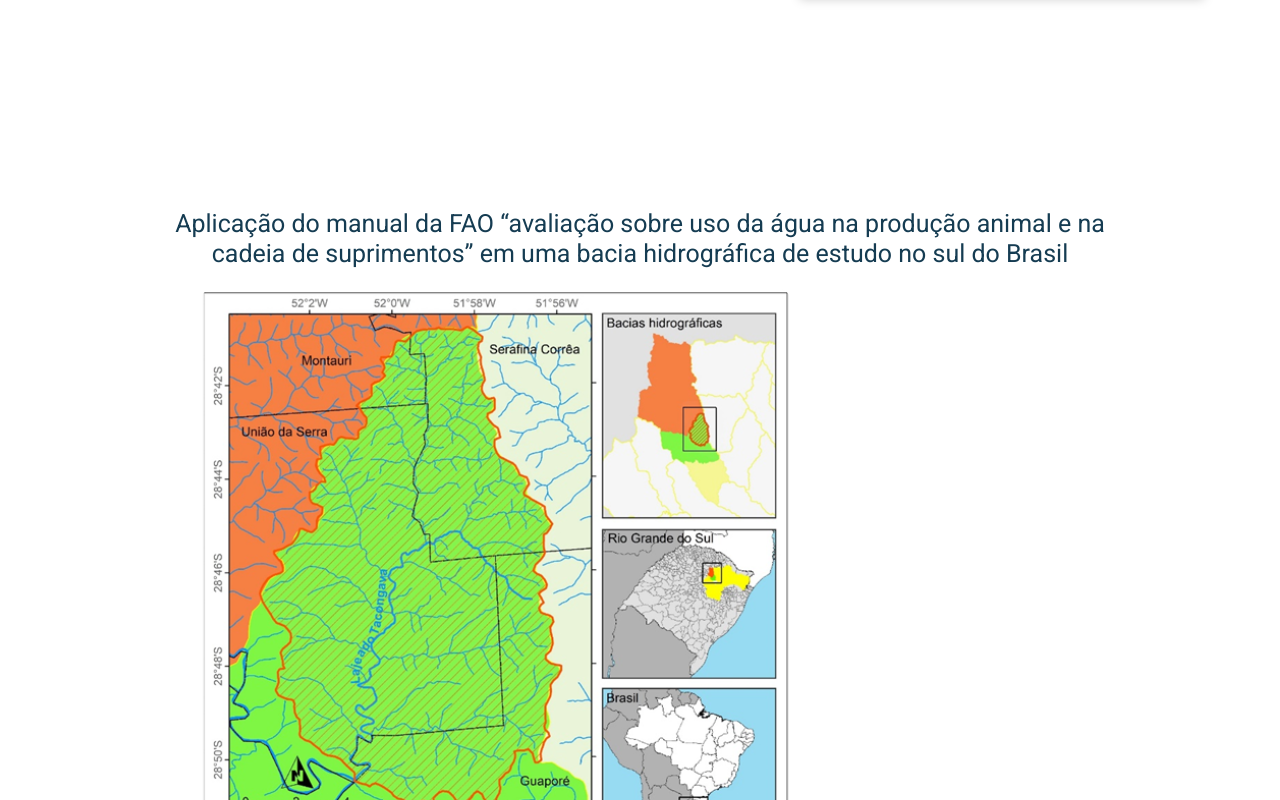
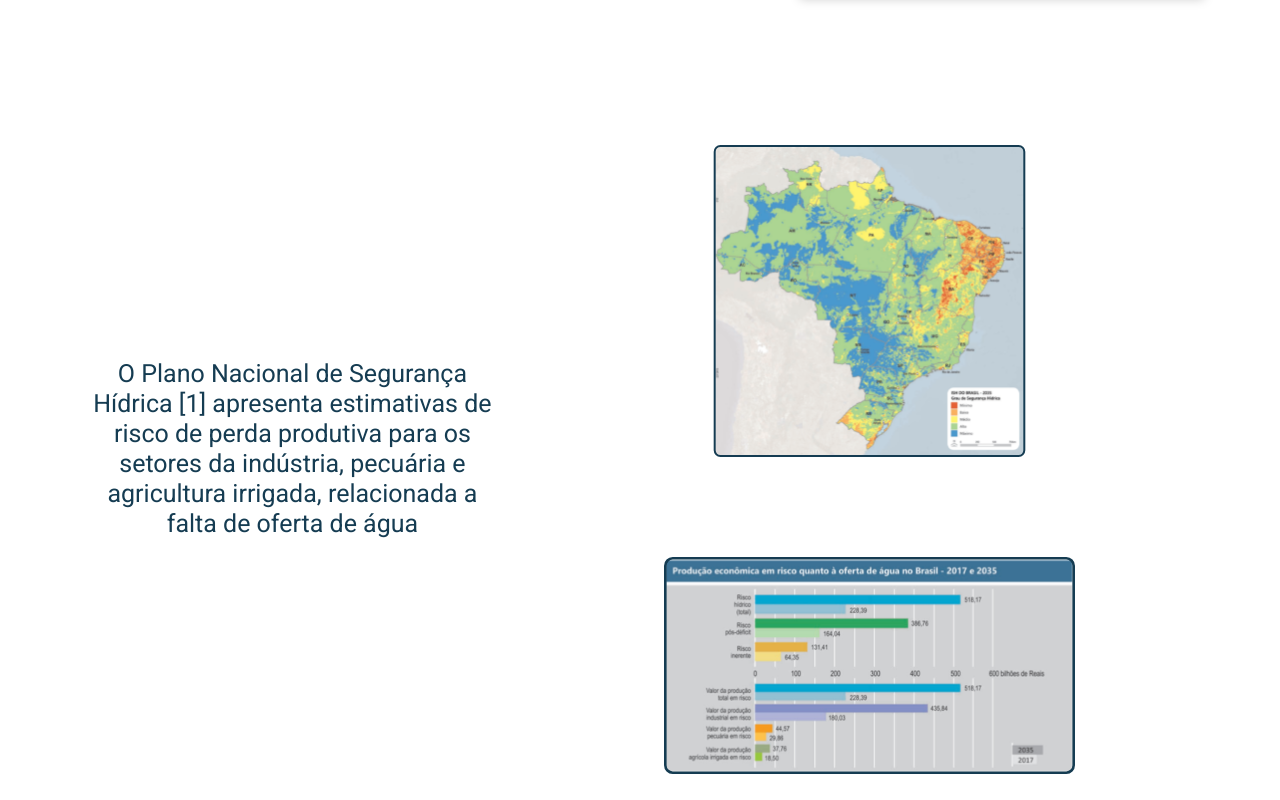
Before and after one commit to henrique1232H/FoodAndAgricultureOrganization, a React (Vite) app: page / in a window 1280 px wide. Shown: the part 5300-6100 px from the top of the page. Built offline with nearby package versions, Linux system fonts and the light colour scheme.

Commit message:
new file:   src/components/PlanoNacional/index.jsx 	deleted:    src/components/graphicB/index.jsx 	modified:   src/pages/Home.jsx

```diff
--- /dev/null
+++ b/src/components/PlanoNacional/index.jsx
@@ -0,0 +1,129 @@
+import styled from "styled-components"
+
+import graphicThree from "../../assets/svg/graphic/graphic-three.svg"
+import graphicFour from "../../assets/svg/graphic/graphic-four.svg"
+
+
+
+const Section = styled.div`
+    height: 100vh;
+    display: flex;
+    flex-direction: row;
+    align-items: center;
+    justify-content: space-between;
+    padding: 0 4rem;
+`
+
+const BlockText = styled.div`
+    height: auto;
+    display: flex;
+    align-items: center;
+    width: 100%;
+    max-width: 40%;
+    min-width: 30%;
+    padding: 3rem;
+
+`
+
+
+
+const FlexGraphic = styled.div`
+    display: flex;
+    flex-direction: row;
+
+
+`
+
+const Flex = styled.div`
+    display: flex;
+    justify-content: space-around;
+
+    @media (max-width: 70rem)   {
+
+        flex-direction: column;
+    }
+
+`
+
+const Linha = styled.div`
+    height: 0.2rem;
+    width: 100%;
+    background: #ccc;
+    margin-bottom: 2rem;
+`
+
+const P = styled.p`
+    font-size: 2rem;
+`
+
+const GraphicOne = styled.div`
+    display: flex;
+    flex-direction: column;
+    align-items: center;
+    justify-content: center;
+    height: 80vh;
+    gap: 4rem;
+`
+
+const BackgroundImg = styled.div`
+    background: #fff;
+    height: 100vh;
+    width: 80%;
+    padding: 3rem 4rem;
+    display: block;
+    margin: 0 auto;
+    transition: 300ms all ease-in-out;
+
+    :hover {
+
+        box-shadow: 10px 10px 10px 10px #ccc;
+    }
+`
+
+const GraphicFlex = styled.div`
+    display: flex;
+    justify-content: space-between;
+    align-items: center;
+    gap: 1rem;
+`
+
+const Img = styled.img`
+    height: 100%;
+    min-height: 10vh;
+    max-height: 39vh;
+    width: 100%;
+    min-width: 10%;
+    max-width: 90%;
+`
+
+
+export default function Plano() {
+
+    return (
+        <Section className="containerGraphic">
+
+            <FlexGraphic>
+
+                <Flex>
+
+                    <BlockText>
+                     <h2>O Plano Nacional de Segurança Hídrica [1] apresenta estimativas de risco de perda produtiva para os setores da indústria, pecuária e agricultura irrigada, relacionada a falta de oferta de água</h2>
+                    </BlockText>
+
+                    <GraphicOne>
+
+                        <BackgroundImg>
+                            <Img src={graphicFour} />
+                        </BackgroundImg>
+
+                        <BackgroundImg>
+                            <Img src={graphicThree} />
+                        </BackgroundImg>
+
+                    </GraphicOne>
+                </Flex>
+
+            </FlexGraphic>
+        </Section>
+    )
+}
--- a/src/pages/Home.jsx
+++ b/src/pages/Home.jsx
@@ -13,6 +13,7 @@ import { SectionSeven } from "../components/section7"
 import { SectionEight } from "../components/section8"
 import { SectionNone } from "../components/section9"
 import "./style.css"
+import Plano from "../components/PlanoNacional"
 
 
 export function Home() {
@@ -33,6 +34,8 @@ export function Home() {
 
             <FAO />
 
+            <Plano />
+
             <SectionFour />
 
             <Caracteristica />
```
Also changed, not shown: src/components/graphicB/index.jsx (deleted, +0 -10 lines).
